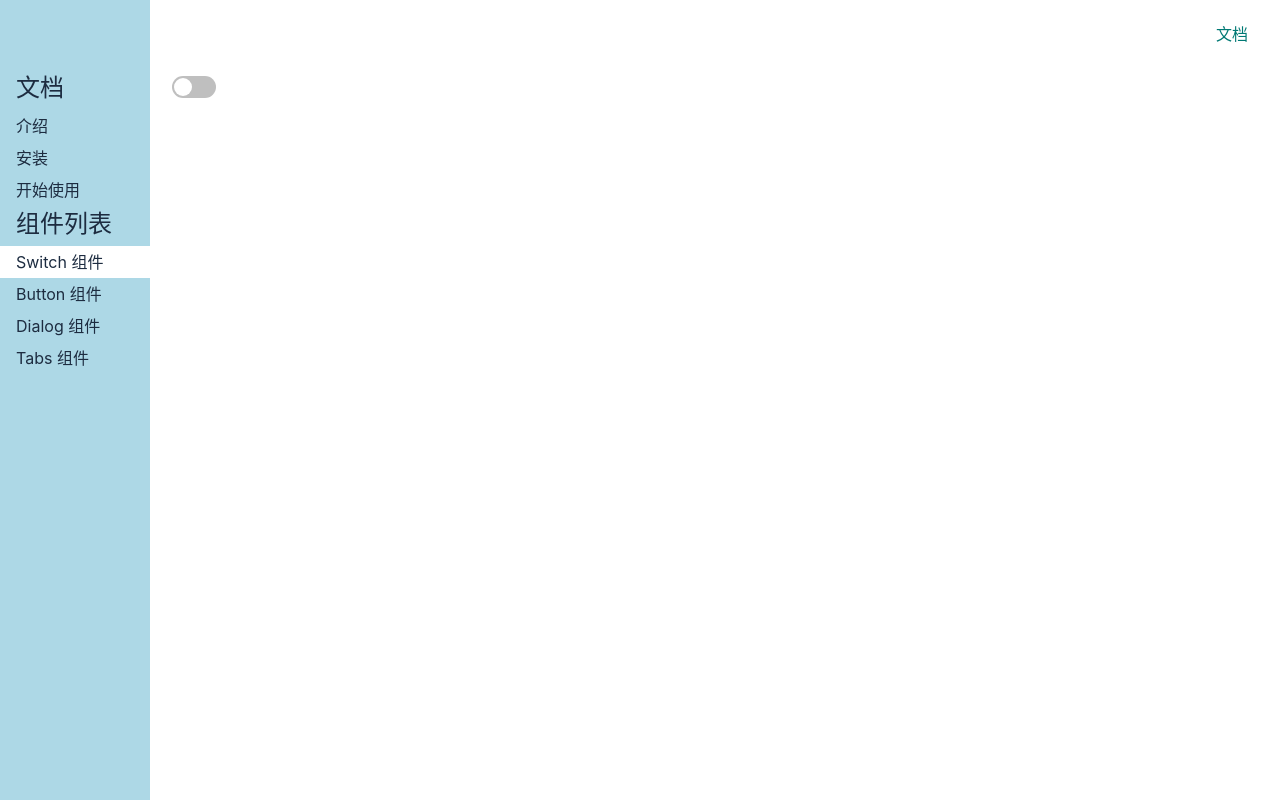
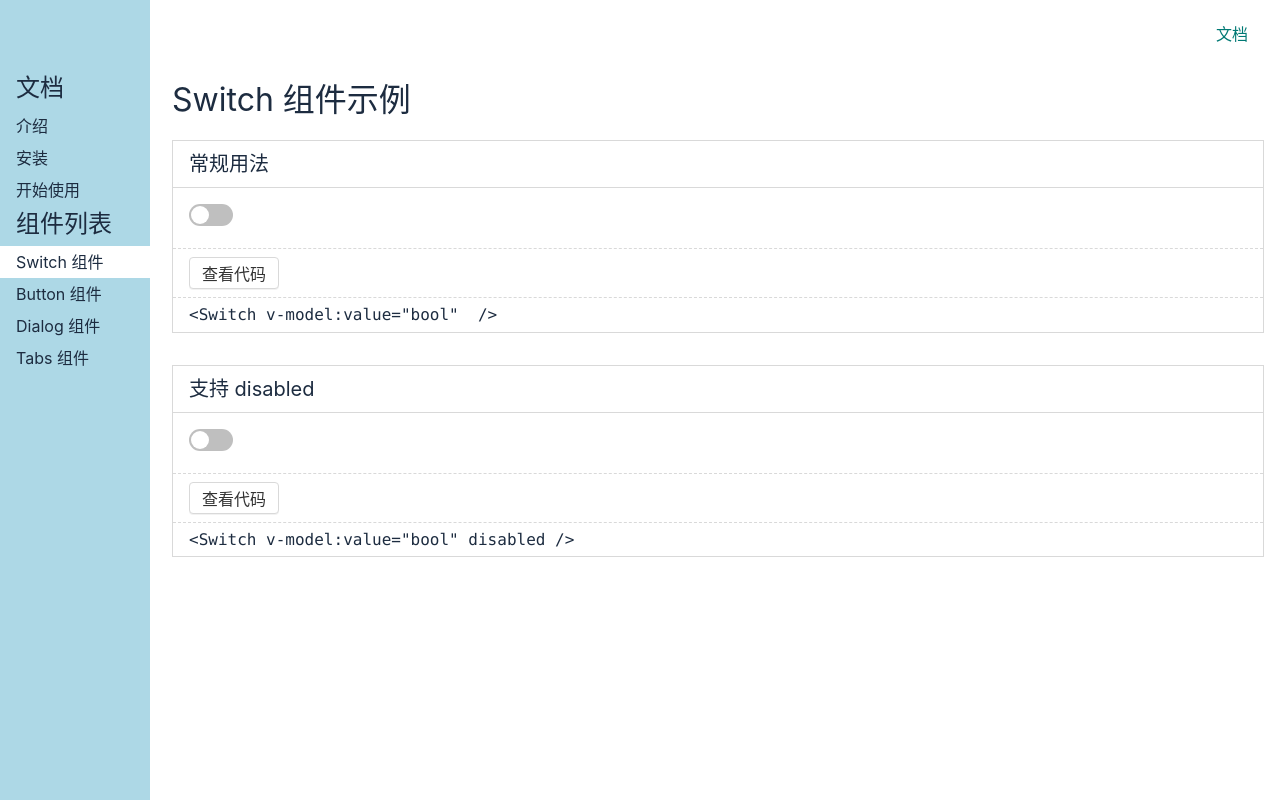
Before and after one commit to david361215/david-ui-website-1, a Vue app in the folder david-ui-1/: page /#/doc/switch in a window 1280 px wide. Built offline with nearby package versions, Linux system fonts and the light colour scheme.

Commit message:
更新 SwitchDemo 并抽离用户需要拷贝的代码

```diff
--- /dev/null
+++ b/david-ui-1/src/components/Switch1.demo.vue
@@ -0,0 +1,22 @@
+<template>
+<Switch v-model:value="bool" />
+</template>
+
+<script lang="ts">
+import Switch from '../lib/Switch.vue'
+import {
+  ref
+} from 'vue'
+
+export default {
+  components: {
+    Switch,
+  },
+  setup() {
+    const bool = ref(false)
+    return {
+      bool
+    }
+  }
+}
+</script>
--- /dev/null
+++ b/david-ui-1/src/components/Switch2.demo.vue
@@ -0,0 +1,22 @@
+<template>
+<Switch v-model:value="bool" disabled />
+</template>
+
+<script lang="ts">
+import Switch from '../lib/Switch.vue'
+import {
+  ref
+} from 'vue'
+
+export default {
+  components: {
+    Switch,
+  },
+  setup() {
+    const bool = ref(false)
+    return {
+      bool
+    }
+  }
+}
+</script>
--- a/david-ui-1/src/components/SwitchDemo.vue
+++ b/david-ui-1/src/components/SwitchDemo.vue
@@ -1,17 +1,76 @@
 <template>
-    <div>
-        <Switch v-model:value = "bool" />
+<div>
+  <h1>Switch 组件示例 </h1>
+  <div class="demo">
+    <h2>常规用法</h2>
+    <div class="demo-component">
+      <Switch1Demo />
     </div>
+    <div class="demo-actions">
+      <Button>查看代码</Button>
+    </div>
+    <div class="demo-code">
+      <pre>&lt;Switch v-model:value="bool"  /&gt;</pre>
+    </div>
+  </div>
+  <div class="demo">
+    <h2>支持 disabled </h2>
+    <div class="demo-component">
+      <Switch2Demo />
+    </div>
+    <div class="demo-actions">
+      <Button>查看代码</Button>
+    </div>
+    <div class="demo-code">
+      <pre>&lt;Switch v-model:value="bool" disabled /&gt;</pre>
+    </div>
+  </div>
+</div>
 </template>
 
 <script lang="ts">
 import Switch from '../lib/Switch.vue'
-import {ref} from 'vue'
+import Button from '../lib/Button.vue'
+import Switch1Demo from './Switch1.demo.vue'
+import Switch2Demo from './Switch2.demo.vue'
+
 export default {
-    components:{Switch},
-    setup() {
-        const bool = ref(false)
-        return {bool}
-    }
+  components: {
+    Switch,
+    Button,
+    Switch1Demo,
+    Switch2Demo
+  }
 }
 </script>
+
+<style lang="scss" scoped>
+
+$border-color: #d9d9d9;
+
+.demo {
+  border: 1px solid $border-color;
+  margin: 16px 0 32px;
+  >h2 {
+    font-size: 20px;
+    padding: 8px 16px;
+    border-bottom: 1px solid $border-color;
+  }
+  &-component {
+    padding: 16px;
+  }
+  &-actions {
+    padding: 8px 16px;
+    border-top: 1px dashed $border-color;
+  }
+  &-code {
+    padding: 8px 16px;
+    border-top: 1px dashed $border-color;
+    >pre {
+      line-height: 1.1;
+      font-family: Consolas, 'Courier New', Courier, monospace;
+      margin: 0;
+    }
+  }
+}
+</style>
```
